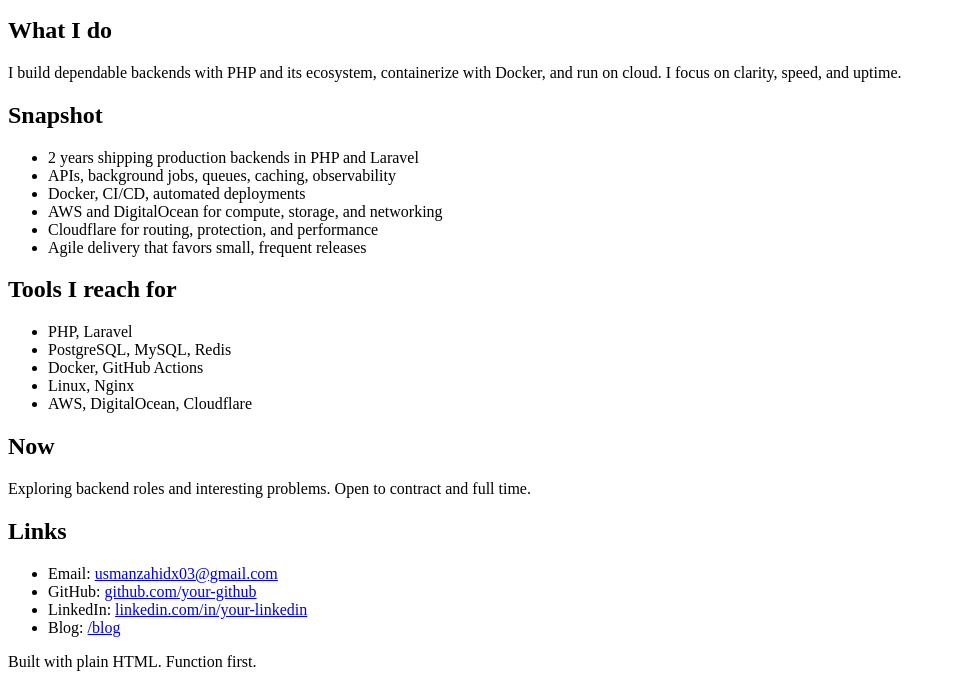
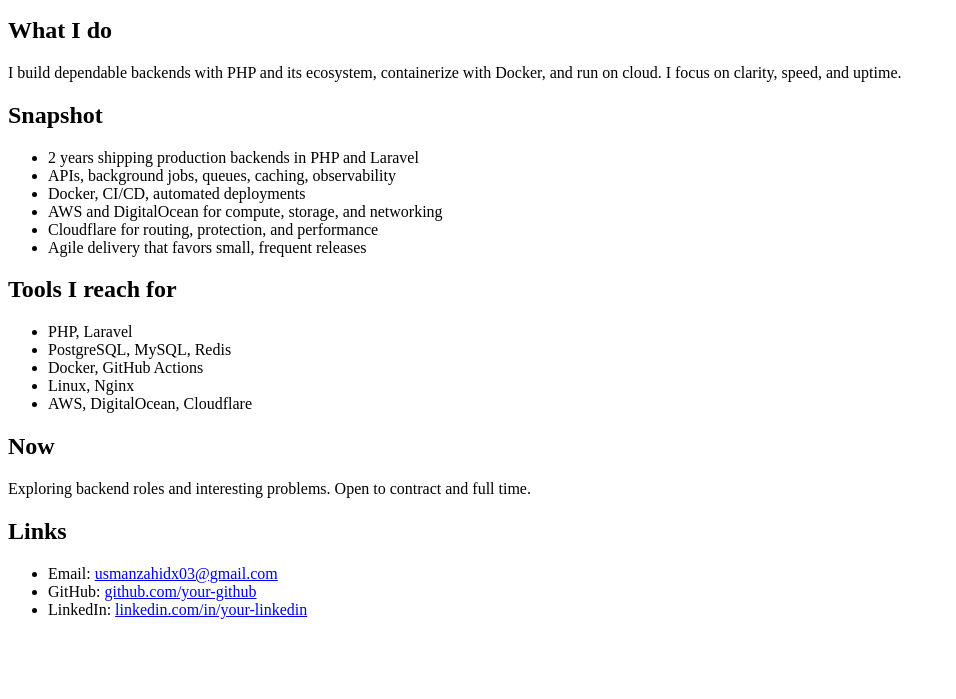
Before and after one commit to Usmanzahidcode/realusman, a plain HTML site: page index.html in a window 1280 px wide. Shown: the part 101-800 px from the top of the page, without its empty margins (0-956 px from the left). Drawn offline with Linux system fonts and the light colour scheme.

Commit message:
Minor changes

```diff
--- a/index.html
+++ b/index.html
@@ -52,13 +52,8 @@
         <li>Email: <a href="mailto:usmanzahidx03@gmail.com">usmanzahidx03@gmail.com</a></li>
         <li>GitHub: <a href="https://github.com/your-github">github.com/your-github</a></li>
         <li>LinkedIn: <a href="https://www.linkedin.com/in/your-linkedin">linkedin.com/in/your-linkedin</a></li>
-        <li>Blog: <a href="/blog">/blog</a></li>
       </ul>
     </section>
   </main>
-
-  <footer>
-    <p>Built with plain HTML. Function first.</p>
-  </footer>
 </body>
 </html>
```
